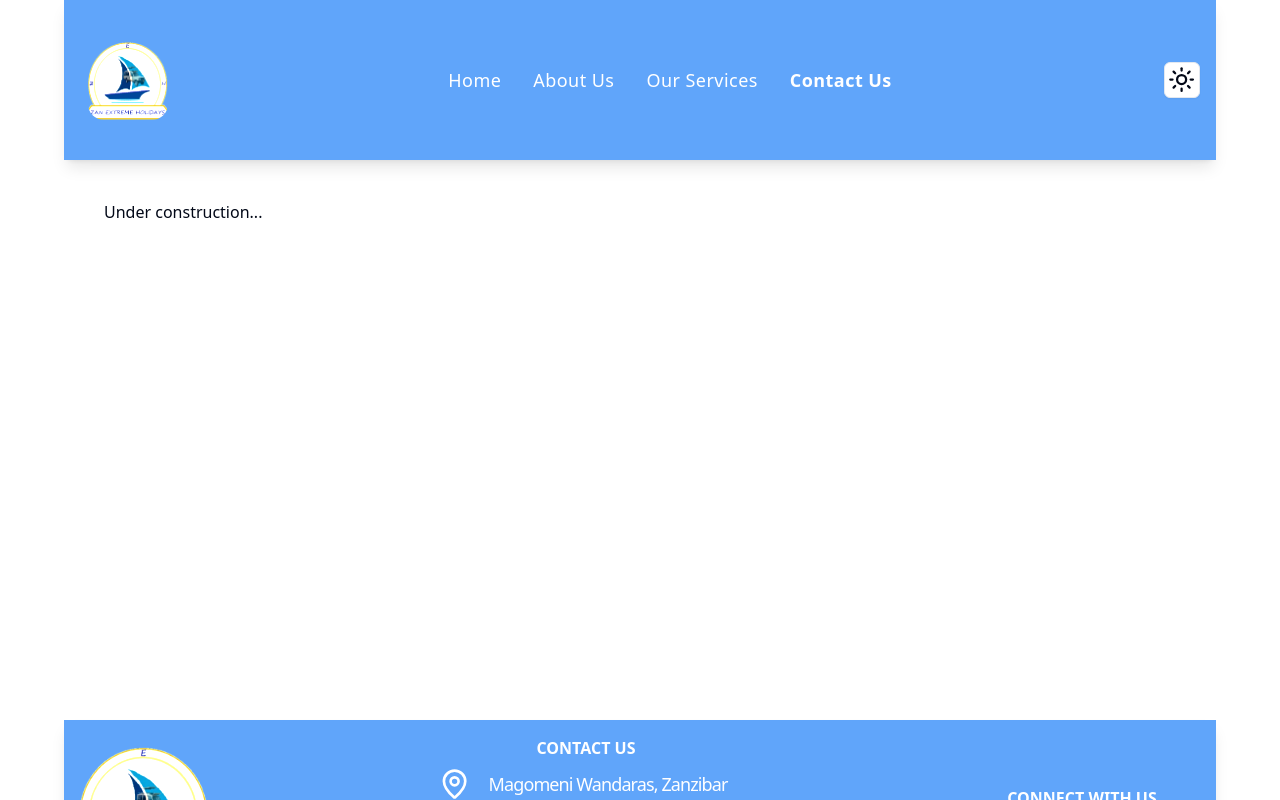
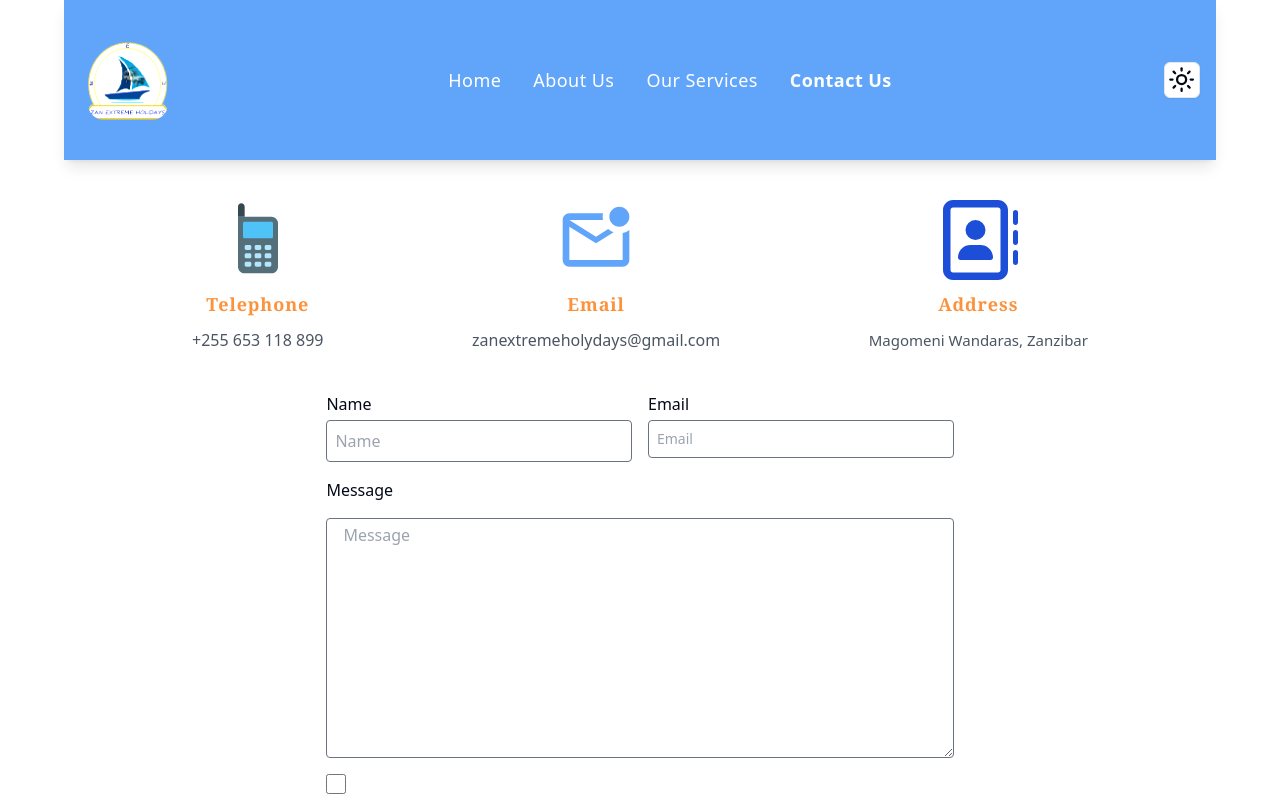
Before and after one commit to asnganje/zan-extreme-app, a React (Vite) app: page /contact in a window 1280 px wide. Shown: the top 800 px of the page. Built offline with nearby package versions, Linux system fonts and the light colour scheme.

Commit message:
Feat: Added contact us and modified about us page

```diff
--- a/src/components/About/AboutContext.tsx
+++ b/src/components/About/AboutContext.tsx
@@ -3,15 +3,15 @@ function AboutContext() {
     <div className="font-robotoSlab bg-white dark:bg-black w-[70vw] mx-auto px-4 py-8 shadow rounded tracking-loose">
       <div className="flex flex-col gap-8 mb-8">
         <p className="text-[16px]">
-        <span className="font-bold">ZAN EXTREME HOLIDAYS AND WILDLIFE SAFARIS</span> is a premier luxury travel company specializing in crafting personalized safaris and holiday experiences in the Zanzibar archipelago, known as the "Spice Islands," and mainland Tanzania. With over 15 years of expertise in the Tourism and Hospitality industry, we are dedicated to delivering exceptional customer service across the renowned Southern and Northern Safari Circuits, ensuring that each journey with us is truly unforgettable.
+        <span className="text-2xl">ZAN EXTREME HOLIDAYS AND WILDLIFE SAFARIS </span> is a premier luxury travel company specializing in crafting personalized trips and holiday experiences in the Zanzibar archipelago, known as the "Spice Islands," and mainland Tanzania. With over 15 years of expertise in the Tourism and Hospitality industry, we are dedicated to delivering exceptional customer service across the renowned Southern and Northern Safari Circuits, ensuring that each journey with us is truly unforgettable.
         </p>
         <p className="text-[16px]">
         Our operations are well-equipped with 4x4 Safari Jeeps stationed in Arusha and Dar es Salaam, along with luxury vans, minibuses, and royal wagons in Zanzibar for seamless ground handling, transfers, and excursions. Our commitment to quality and comfort ensures that every journey with us is as smooth and enjoyable as possible.
         </p>
       </div>
       <div className="flex flex-col gap-8 mb-8">
-        <h3 className="font-bold text-2xl">
-          Service, the way it should be
+        <h3 className="font-bold font-serif text-orange-300 leading-8 text-2xl">
+          Service, the way it should be...
         </h3>
         <p className="text-[16px]" >
         We boast a multilingual team with extensive experience in both the tourism and hospitality sectors, ready to assist you in planning your perfect holiday in your preferred language. We fluently speak English, French, German, Italian, Arabic, Hebrew, Russian, and Czech, allowing us to cater to a diverse range of clients.
@@ -21,7 +21,7 @@ function AboutContext() {
         </p>
       </div>
       <div className="text-[16px]">
-        <p>Our Exclusive Offerings:</p>
+        <p className="text-orange-400 text-xl">Our Exclusive Offerings:</p>
         <ul className="ml-[5vw] flex flex-col gap-2">
           <li className="list-disc">Luxurious Ground Transfers</li>
           <li className="list-disc">Enchanting Royal and Traditional Weddings</li>
--- /dev/null
+++ b/src/components/Contact/ContactForm.tsx
@@ -0,0 +1,51 @@
+import { Button } from "../ui/button"
+
+function ContactForm() {
+  const submitHandler = (e: React.FormEvent<HTMLFormElement>) => {
+    e.preventDefault()
+  }
+  return (
+    <div className="md:w-[80vw] lg:w-[70vw] mx-auto flex-col">
+      <form onSubmit={submitHandler} className="w-[100%] md:w-[70%] mx-auto flex flex-col gap-y-4">
+        <div className="grid grid-cols-2 gap-4">
+          <div className="flex flex-col space-y-1">
+            <label htmlFor="name">Name</label>
+            <input
+              type="text"
+              id="name"
+              className="p-1 md:p-2 border text-sm md:text-base border-gray-500 rounded"
+              placeholder="Name"
+            />
+          </div>
+          <div className="flex flex-col space-y-1">
+            <label htmlFor="name">Email</label>
+            <input
+              type="email"
+              id="email"
+              className="p-1 md:p-2 text-sm border border-gray-500 rounded"
+              placeholder="Email"
+            />
+          </div>
+        </div>
+        <div className="flex flex-col gap-4">
+          <label htmlFor="textarea">Message</label>
+          <textarea
+            name="textarea"
+            id="textarea"
+            placeholder="Message"
+            className="pt-1 pl-4 h-[30vh] border text-gray-600 border-gray-500 rounded"
+          />
+        </div>
+        <div className="">
+          <label htmlFor="checkbox" className="hidden">checkbox</label>
+          <input type="checkbox" name="checkbox" id="checkbox" className="w-5 h-5"/>
+          <p className="font-montserrat">
+          I agree to receive marketing emails from Zan Extreme Holidays and Wildlife Safaris. Please note that these email include but are not limited to newsletters, promotional offers and announcements.
+          </p>
+        </div>
+        <Button type="submit" className="cursor bg-blue-500 hover:bg-blue-400 p-3 hover:p-2 md:w-[10vw] md:text-lg place-self-end">Submit</Button>
+      </form>
+    </div>
+  )
+}
+export default ContactForm
--- /dev/null
+++ b/src/components/Contact/ContactHeader.tsx
@@ -0,0 +1,26 @@
+import { FcCellPhone } from "react-icons/fc";
+import { MdOutlineMarkEmailUnread } from "react-icons/md";
+import { FaRegAddressBook } from "react-icons/fa6";
+
+function ContactHeader() {
+  return (
+    <div className="flex flex-col md:flex-row gap-y-8 justify-between items-center md:w-[90vw] lg:w-[70vw] mx-auto ">
+      <div className="flex flex-col justify-center items-center gap-2 text-[15px">
+        <FcCellPhone className="w-[10vw] h-[10vh]"/>
+        <h3 className="font-bold font-serif leading-8 tracking-wider text-orange-400 text-lg">Telephone</h3>
+        <p className="text-gray-600 leading-6 dark:text-white">+255 653 118 899</p>
+      </div>
+      <div className="flex flex-col justify-center items-center gap-2 text-[15px">
+        <MdOutlineMarkEmailUnread className="w-[10vw] h-[10vh] text-blue-400"/>
+        <h3 className="font-bold font-serif leading-8 tracking-wider text-orange-400 text-lg">Email</h3>
+        <p className="text-gray-600 leading-6 dark:text-white">zanextremeholydays@gmail.com</p>
+      </div>
+      <div className="flex flex-col justify-center items-center gap-2 text-[15px]">
+        <FaRegAddressBook className="w-[10vw] h-[10vh] text-blue-700"/>
+        <h3 className="font-bold font-serif leading-8 tracking-wider text-orange-400 text-lg">Address</h3>
+        <p className="text-gray-600 leading-6 dark:text-white">Magomeni Wandaras, Zanzibar</p>
+      </div>
+    </div>
+  )
+}
+export default ContactHeader
--- a/src/components/Footer/Footer.tsx
+++ b/src/components/Footer/Footer.tsx
@@ -2,7 +2,6 @@ import { contact } from "@/utils/contacts"
 import Logo from "../ui/Logo"
 import { socialIcons } from "@/utils/socialIcons"
 import { NavLink } from "react-router-dom"
-// import { service } from "@/utils/serviceList"
 
 function Footer() {
   return (
--- a/src/pages/About.tsx
+++ b/src/pages/About.tsx
@@ -1,9 +1,15 @@
 import AboutContext from "@/components/About/AboutContext"
-
+import { motion } from "framer-motion"
 function About() {
   return (
-    <div className="min-h-[70vh] p-5 bg-gray-200 dark:bg-black">
-      <h2 className="font-bold font-robotoSlab text-2xl xxs:text-3xl md:text-4xl py-6 w-[70vw] mx-auto px-4">Get to Know Us...</h2>
+    <div className="min-h-[70vh] p-5 bg-gray-400 dark:bg-black">
+      <motion.h2
+        className="font-bold flex justify-start items-center font-serif leading-8 tracking-wider text-orange-300 text-2xl xxs:text-3xl md:text-4xl py-6 w-[70vw] mx-auto px-4"
+        animate={{ x: ["100%", "-100%", "0%"] }}
+        transition={{ duration: 30, ease: "linear" }}
+      >
+        Get to Know Us...
+      </motion.h2>
       <AboutContext />
     </div>
   )
--- a/src/pages/Contact.tsx
+++ b/src/pages/Contact.tsx
@@ -1,6 +1,12 @@
+import ContactForm from "@/components/Contact/ContactForm";
+import ContactHeader from "@/components/Contact/ContactHeader";
+
 function Contact() {
   return (
-    <div className="h-[70vh] p-10">Under construction...</div>
+    <div className="min-h-[70vh] p-10 flex flex-col gap-10">
+      <ContactHeader />
+      <ContactForm />
+    </div>
   )
 }
 export default Contact;
--- a/src/pages/Services.tsx
+++ b/src/pages/Services.tsx
@@ -1,6 +1,6 @@
 function Services() {
   return (
-    <div className="h-[70vh] p-10">Under construction...</div>
+    <div className="h-[70vh] p-10">Under maintenance...</div>
   )
 }
 export default Services
```
